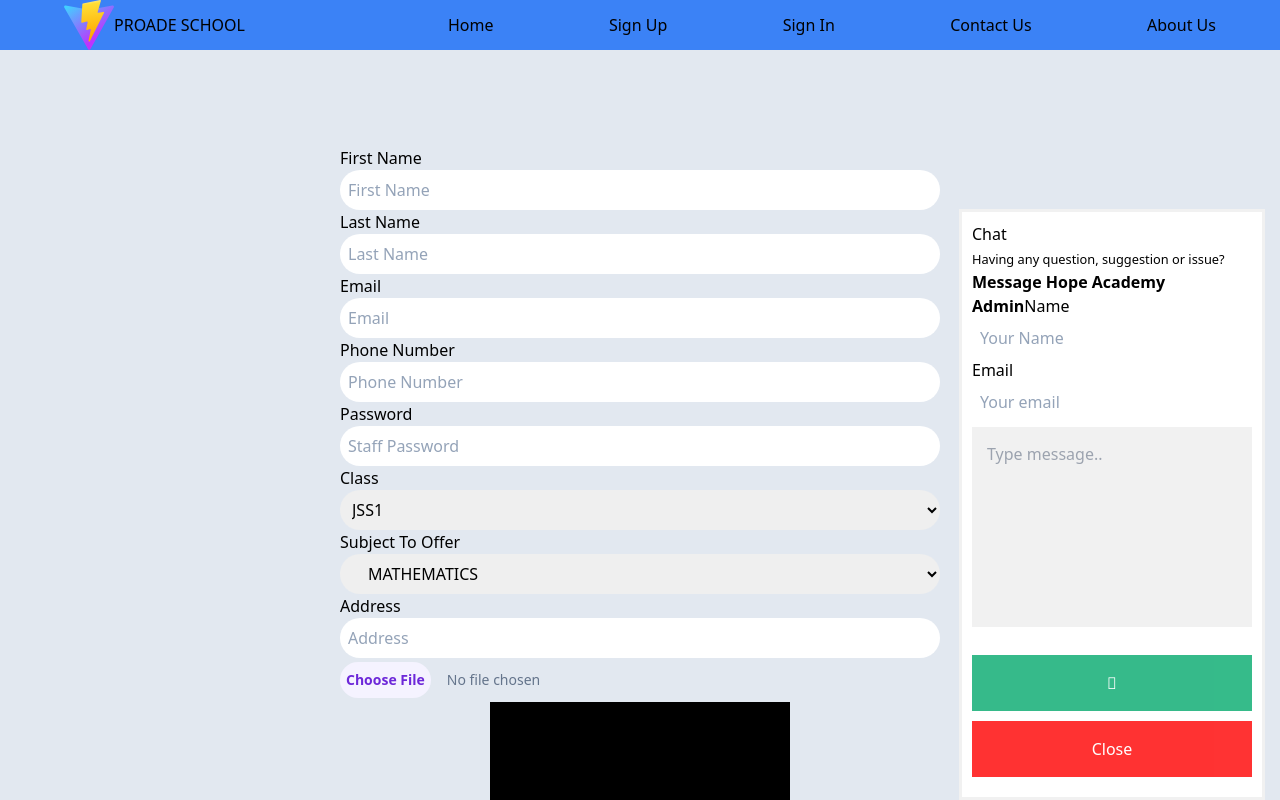
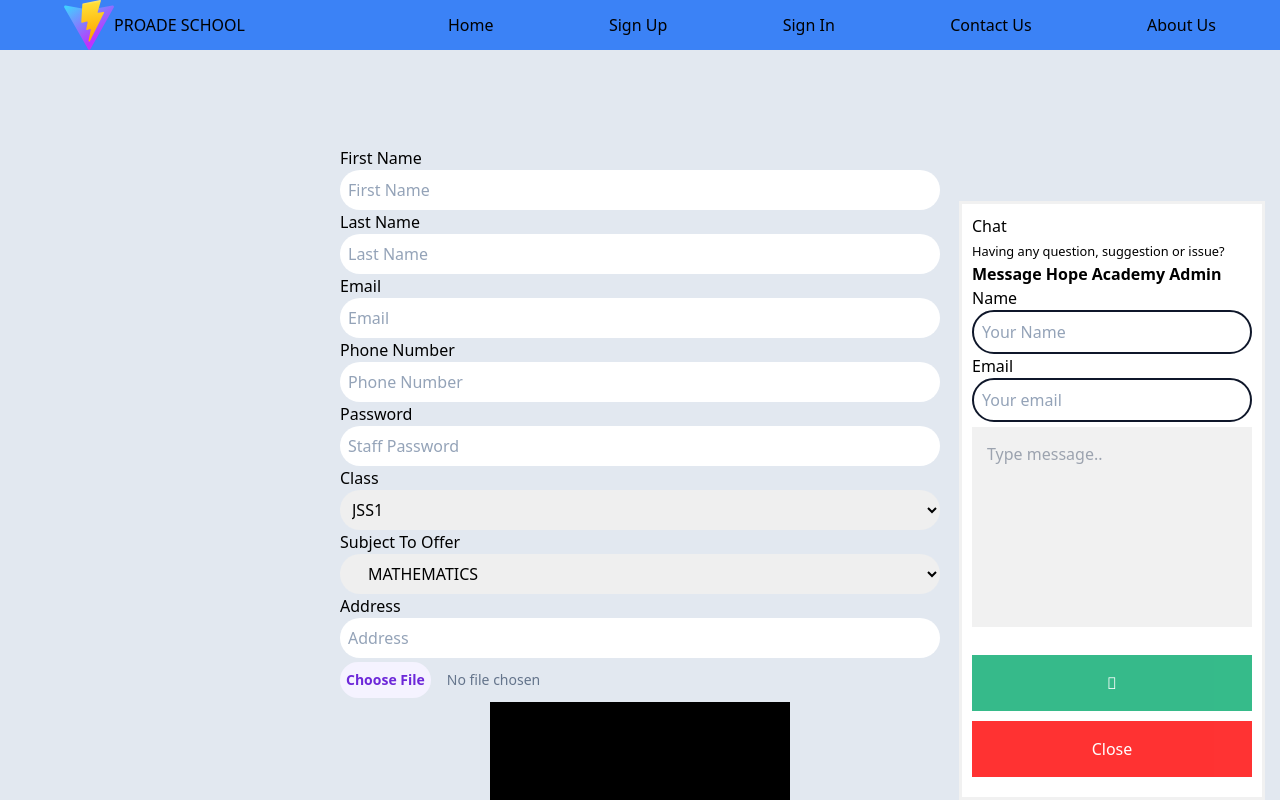
Before and after one commit to Adegbite-Joshua/HopeAcademy, a React (Vite) app: page /signup in a window 1280 px wide. Both pictures are taken after a click on the button "Message Us". Shown: the top 800 px of the page. Built offline with nearby package versions, Linux system fonts and the light colour scheme.

Commit message:
Made changes to the MessageSchool component styling

```diff
--- a/src/Components/MessageSchool.jsx
+++ b/src/Components/MessageSchool.jsx
@@ -93,11 +93,11 @@ const MessageSchool = () => {
         <form className="form-container1" onSubmit={formik.handleSubmit}>
             <h1>Chat</h1>
             <small>Having any question, suggestion or issue?</small>
-            <label for="message"><b>Message Hope Academy Admin</b></label>
+            <label for="message"><b>Message Hope Academy Admin</b></label><br />
             <label htmlFor="name">Name</label>
-            <input  type="text" name='name' {...formik.getFieldProps('name')} placeholder='Your Name ' required className='w-full border-slate-900 focus:ring-4 focus:ring-purple focus:outline-none p-2 hover:boder-0 focus:ring-0 rounded-full  placeholder-slate-400 contrast-more:border-slate-400 contrast-more:placeholder-slate-50' />
+            <input  type="text" name='name' {...formik.getFieldProps('name')} placeholder='Your Name ' required className='w-full border-slate-900 focus:ring-4 border-2 border-slate-600 focus:ring-purple focus:outline-none p-2 hover:boder-0 focus:ring-0 rounded-full  placeholder-slate-400 contrast-more:border-slate-400 contrast-more:placeholder-slate-50' />
             <label htmlFor="email">Email</label>
-            <input  type="email" name='email' {...formik.getFieldProps('email')} placeholder='Your email' required className='w-full border-slate-900 focus:ring-4 focus:ring-purple focus:outline-none p-2 hover:boder-0 focus:ring-0 rounded-full  placeholder-slate-400 contrast-more:border-slate-400 contrast-more:placeholder-slate-50' />
+            <input  type="email" name='email' {...formik.getFieldProps('email')} placeholder='Your email' required className='w-full border-slate-900 focus:ring-4 border-2 border-slate-600 focus:ring-purple focus:outline-none p-2 hover:boder-0 focus:ring-0 rounded-full  placeholder-slate-400 contrast-more:border-slate-400 contrast-more:placeholder-slate-50' />
             <textarea placeholder="Type message.." {...formik.getFieldProps('message')} className='form-control mt-1' name="message" required></textarea>
             <button type="submit" className="btn1"><i className='fas fa-send'></i></button>
             <button type="button" className="btn1 cancel1 btn rounded-pill" onClick={closeForm}>Close</button>
--- a/src/Components/StaffSignUp/SignUpPage.jsx
+++ b/src/Components/StaffSignUp/SignUpPage.jsx
@@ -43,6 +43,7 @@ const SignUpPage = () => {
       class: 0,
       address: '',
       localGovernment: '',
+      // agreement: false
     },
     validationSchema: Yup.object({
       firstName: Yup.string()
@@ -78,8 +79,12 @@ const SignUpPage = () => {
         .min(2, 'Too Short')
         .max(230, 'Too Long')
         .required('Required')
+      // agreement: Yup.string()
+      //   .required('Required')
+        // .boolean('Agree to Terms and Conditions')
     }),
     onSubmit: (values)=>{
+      console.log(values)
       submit(values);
     }
   })
@@ -95,6 +100,12 @@ const SignUpPage = () => {
   }
 
   const submit =(values)=>{
+    if(fileName=='' || imageBase64==''){
+      setsnacksBarBody('Please Select An Image')
+      setsnacksBarType('error')
+      showSnackBar()
+      return
+    }
     let details = {
       firstName: values.firstName,
       lastName: values.lastName,
@@ -103,6 +114,7 @@ const SignUpPage = () => {
       password: values.password,
       staffIndex: values.staffIndex,
       imageBase64,
+      fileName,
       class: values.class,
       address: values.address,
       localGovernment: '',
@@ -127,7 +139,6 @@ const SignUpPage = () => {
     }
     let endpoint = 'http://localhost:7777/staff/signup'
     console.log(details)
-
     axios.post(endpoint, details)
     .then((res)=>{
       if(res.status==200){
@@ -179,7 +190,7 @@ const SignUpPage = () => {
                 <input type="text" required name='phoneNumber' {...formik.getFieldProps('phoneNumber')} className='w-full border-slate-900 focus:ring-4 focus:ring-purple focus:outline-none p-2 hover:boder-0 focus:ring-0 rounded-full  placeholder-slate-400 contrast-more:border-slate-400 contrast-more:placeholder-slate-50' placeholder='Phone Number' />
                 <small className='text-red-500'>{formik.touched.phoneNumber && formik.errors.phoneNumber}</small><br/>
                 <label htmlFor="">Password</label>
-                <input type="text" required name='password' {...formik.getFieldProps('password')} className='w-full border-slate-900 focus:ring-4 focus:ring-purple focus:outline-none p-2 hover:boder-0 focus:ring-0 rounded-full  placeholder-slate-400 contrast-more:border-slate-400 contrast-more:placeholder-slate-50' placeholder='Staff Password' />
+                <input type="password" required name='password' {...formik.getFieldProps('password')} className='w-full border-slate-900 focus:ring-4 focus:ring-purple focus:outline-none p-2 hover:boder-0 focus:ring-0 rounded-full  placeholder-slate-400 contrast-more:border-slate-400 contrast-more:placeholder-slate-50' placeholder='Staff Password' />
                 <small className='text-red-500'>{formik.touched.password && formik.errors.password}</small><br/>
                 <label htmlFor="">Class</label>
                 <select name="class" id="class" required onChange={formik.handleChange} className='w-full border-slate-900 focus:ring-4 focus:ring-purple focus:outline-none p-2 hover:boder-0 focus:ring-0 rounded-full  placeholder-slate-400 contrast-more:border-slate-400 contrast-more:placeholder-slate-50'>
@@ -225,7 +236,7 @@ const SignUpPage = () => {
                     </div>
                   </>}
                 </div>
-                <input type="checkbox" className='accent-red-400' name="" id="" /><small className='text-red-500'>Agreed to <Link>Terms</Link> and <Link>Cond</Link></small>
+                <input type="checkbox" className='accent-red-400' name="agreement" id="" /><small className='text-red-500'>Agreed to <Link>Terms</Link> and <Link>Cond</Link></small>
                 <button type='submit' className='block py-2 bg-orange-500 w-full rounded-full hover:bg-orange-300'>Sign Up</button>
             </form>
         </div>
--- a/src/style.scss
+++ b/src/style.scss
@@ -165,6 +165,7 @@
   color: white;
   border: none;
   cursor: pointer;
+  border-radius: 20px;
   opacity: 0.8;
   position: fixed;
   bottom: 23px;
@@ -227,7 +228,6 @@
 .form-container1 .btn1:hover, .open-button1:hover {
   opacity: 1;
 }
-
   // .LandingPageNav{
   //   position: absolute;
   //   top: 0;
```
Lines whose indentation alone changed are shown as unchanged.
